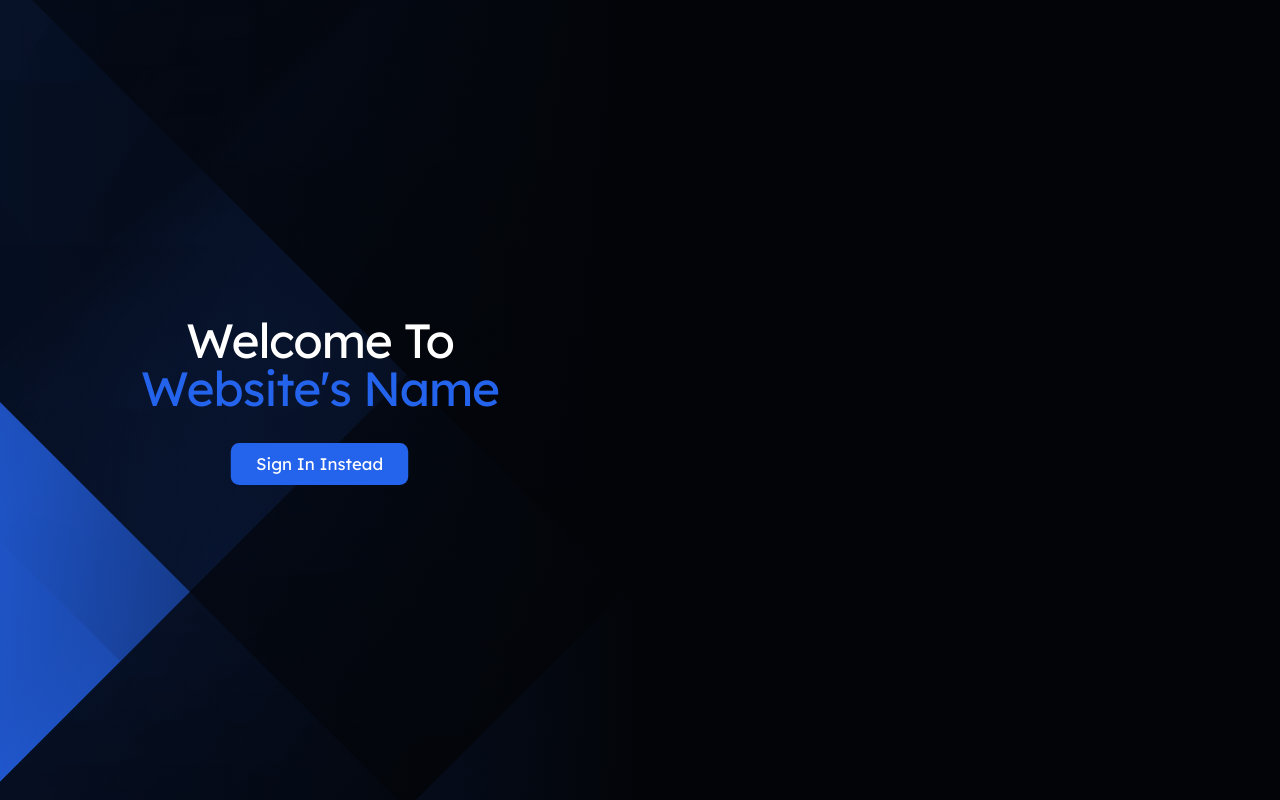
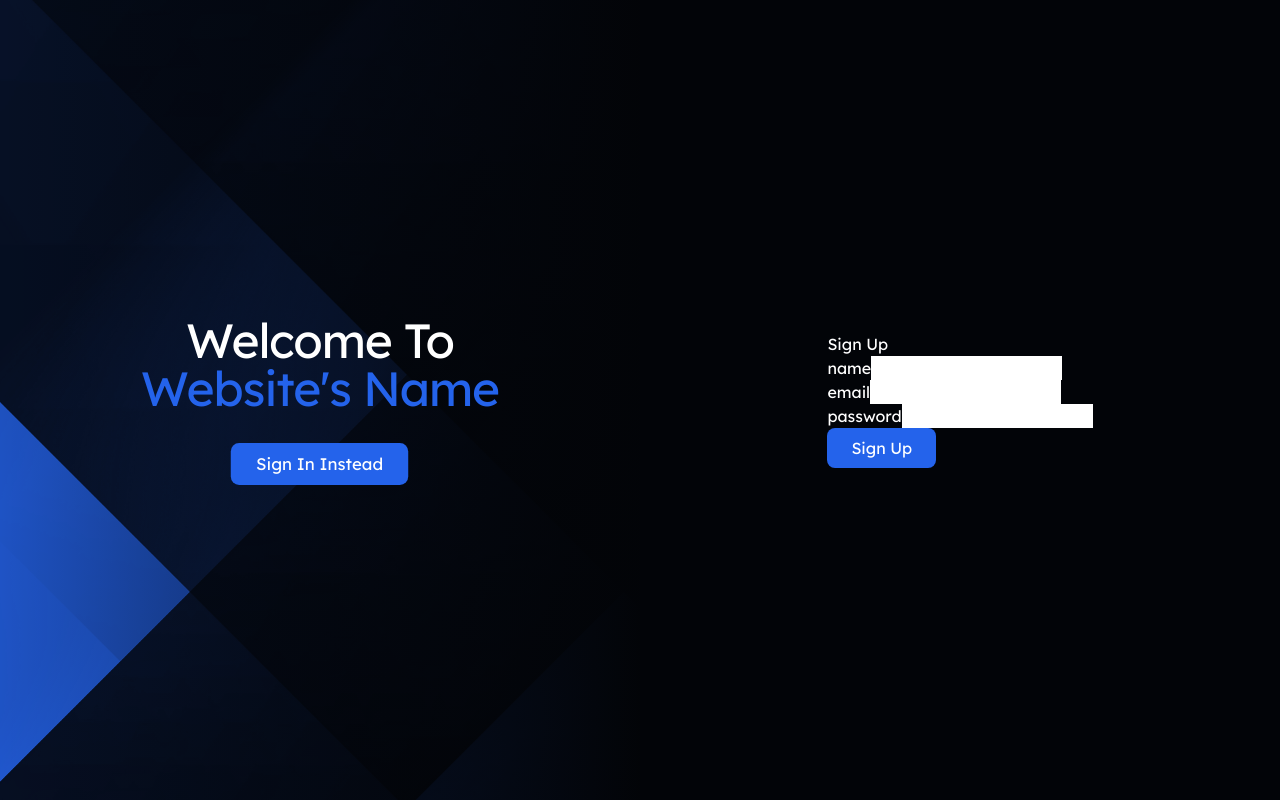
Before and after one commit to KireetS/webdevproject, a Next.js app: page /signup/signup-page in a window 1280 px wide. Built offline with nearby package versions, Linux system fonts and the light colour scheme.

Commit message:
new updates

```diff
--- a/src/components/ui/form.tsx
+++ b/src/components/ui/form.tsx
@@ -1,17 +1,54 @@
-import React from "react";
-import { Children } from 'react';
-
-type CustomTextFieldProps = {
-  onSubmit:(event: React.FormEvent<HTMLFormElement>) => void;
-  children: React.ReactNode;
-
+import React, { useState } from 'react';
+import Button from './button';
+interface FormFields {
+  [key: string]: string;
 }
 
+interface FormProps<T extends FormFields> {
+  fields: string[];
+  onSubmit: (formData: T) => void;
+  submitButtonText?: string;
+}
 
-export const Form:React.FC<CustomTextFieldProps> =({onSubmit,children})=> {
-  return(
-    <form onSubmit={onSubmit}>
-      {children}
+const FormComponent = <T extends FormFields>({ fields, onSubmit, submitButtonText = 'Submit' }: FormProps<T>) => {
+  const initialState: T = fields.reduce((acc, field) => {
+    acc[field as keyof T] = '' as T[keyof T];
+    return acc;
+  }, {} as T);
+
+  const [formData, setFormData] = useState<T>(initialState);
+
+  const handleChange = (e: React.ChangeEvent<HTMLInputElement>): void => {
+    const { name, value } = e.target;
+    setFormData(prevState => ({
+      ...prevState,
+      [name]: value
+    }));
+  };
+
+  const handleSubmit = (e: React.FormEvent<HTMLFormElement>): void => {
+    e.preventDefault();
+    onSubmit(formData);
+    setFormData(initialState);
+  };
+
+  return (
+    <form onSubmit={handleSubmit}>
+      {fields.map((fieldName) => (
+        <div key={fieldName}>
+          <label htmlFor={fieldName}>{fieldName}</label>
+          <input
+            type={fieldName === 'password' ? 'password' : 'text'}
+            id={fieldName}
+            name={fieldName}
+            value={formData[fieldName as keyof T]}
+            onChange={handleChange}
+          />
+        </div>
+      ))}
+      <Button type="submit">{submitButtonText}</Button>
     </form>
-  )
-}
+  );
+};
+
+export default FormComponent;
--- a/src/pages/signup/signin-form.tsx
+++ b/src/pages/signup/signin-form.tsx
@@ -1,53 +1,23 @@
-"use client";
-import React, { ComponentProps } from "react";
-import { useForm, SubmitHandler, FormProps } from "react-hook-form";
-import { z } from "zod";
-import { zodResolver } from "@hookform/resolvers/zod";
-import  Button  from "@/components/ui/button";
-import {
-    Form,
+import React from 'react';
+import FormComponent from '@/components/ui/form';
 
-} from "@/components/ui/form";
-import { Input } from "@/components/ui/input";
-
-const formSchema = z.object({
-    email: z
-        .string()
-        .email({ message: "Email must be in a valid email format." }),
-    password: z
-        .string()
-        .min(8, { message: "Password must be atleast 8 characters." }),
-});
-
-interface SigninFormProps {
-    className?: string;
+interface SignInFormData {
+  email: string;
+  password: string;
 }
 
-const SigninForm: React.FunctionComponent<SigninFormProps> = (
-    props: SigninFormProps
-) => {
-    const form = useForm<z.infer<typeof formSchema>>({
-        resolver: zodResolver(formSchema),
-        defaultValues: {
-            email: "",
-            password: "",
-        },
-    });
-    function onSubmit(values: z.infer<typeof formSchema>) {
-        // TODO: login user here using the form values
-        console.log(values);
-    }
-    return (
-        <>
-            <Form onSubmit=
-                {()=>{
+const SignInPage: React.FC = () => {
+  const handleSignIn = (formData: SignInFormData) => {
+    // Handle sign-in form submission
+    console.log('Sign In form submitted:', formData);
+  };
 
-                }}
-            >
-                <h1></h1>
-            </Form>
-        </>
-    );
+  return (
+    <div>
+      <h1>Sign In</h1>
+      <FormComponent fields={['email', 'password']} onSubmit={handleSignIn} submitButtonText="Sign In" />
+    </div>
+  );
 };
 
-export default SigninForm;
+export default SignInPage;
--- a/src/pages/signup/signup-form.tsx
+++ b/src/pages/signup/signup-form.tsx
@@ -1,61 +1,24 @@
-"use client";
-import React, { ComponentProps } from "react";
-import { useForm, SubmitHandler, FormProps } from "react-hook-form";
-import { z } from "zod";
-import { zodResolver } from "@hookform/resolvers/zod";
-import Button  from "@/components/ui/button";
-import {
-    Form,
-} from "@/components/ui/form";
-import { Input } from "@/components/ui/input";
+import React from 'react';
+import FormComponent from '@/components/ui/form';
 
-const formSchema = z.object({
-    username: z
-        .string()
-        .min(3, { message: "Username must be at least 3 characters." }),
-    name: z
-        .string()
-        .min(3, { message: "Name must be at least 3 characters." })
-        .max(200, { message: "Name must be at most 200 characters." }),
-    email: z
-        .string()
-        .email({ message: "Email must be in a valid email format." }),
-    password: z
-        .string()
-        .min(8, { message: "Password must be atleast 8 characters." }),
-});
-
-interface SignupFormProps {
-    className?: string;
+interface SignUpFormData {
+  name: string;
+  email: string;
+  password: string;
 }
 
-const SignupForm: React.FunctionComponent<SignupFormProps> = (
-    props: SignupFormProps
-) => {
-    const form = useForm<z.infer<typeof formSchema>>({
-        resolver: zodResolver(formSchema),
-        defaultValues: {
-            username: "",
-            email: "",
-            password: "",
-            name: "",
-        },
-    });
-    function onSubmit(values: z.infer<typeof formSchema>) {
-        // TODO: register user here using the "values"
-        console.log(values);
-    }
-    return (
-        <>
-        <Form onSubmit=
-            {()=>{
+const SignUpPage: React.FC = () => {
+  const handleSignUp = (formData: SignUpFormData) => {
+    // Handle sign-up form submission
+    console.log('Sign Up form submitted:', formData);
+  };
 
-            }}
-        >
-            <h1></h1>
-        </Form>
-    </>
-    );
+  return (
+    <div>
+      <h1>Sign Up</h1>
+      <FormComponent fields={['name', 'email', 'password']} onSubmit={handleSignUp} submitButtonText="Sign Up" />
+    </div>
+  );
 };
 
-export default SignupForm;
+export default SignUpPage;
```
